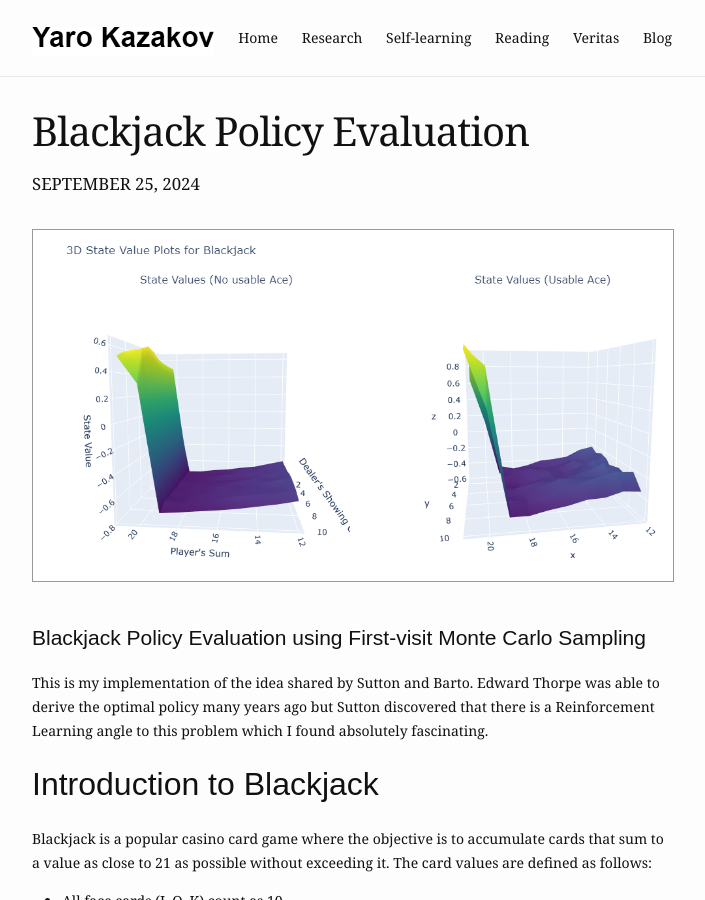
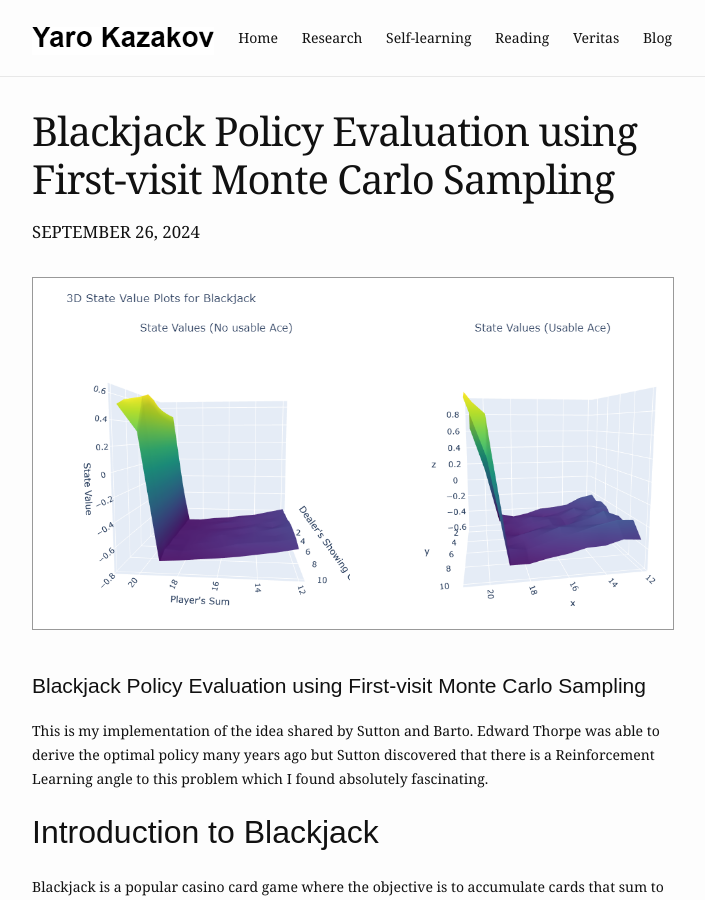
Before and after one commit to eliottvincent/bay, a Jekyll site: the page built from _posts/2024-09-26-Blackjack-policy-evaluation.md, in a window 1280 px wide and 900 px high. Shown: the whole window, without its empty margins (288-993 px from the left). Built offline with Jekyll 4.4.1, drawn with Linux system fonts in a browser that asks for light colours.

Commit message:
Update 2024-09-26-Blackjack-policy-evaluation.md

```diff
--- a/_posts/2024-09-26-Blackjack-policy-evaluation.md
+++ b/_posts/2024-09-26-Blackjack-policy-evaluation.md
@@ -1,7 +1,7 @@
 ---
 layout: post
-title:  "Blackjack Policy Evaluation"
-date:   2024-09-25 10:00:40
+title:  "Blackjack Policy Evaluation using First-visit Monte Carlo Sampling"
+date:   2024-09-26 10:00:40
 self_learning: true
 blurb: "A look at an example post using Bay Jekyll theme."
 og_image: /assets/img/learning/BlackjackPlanes.png
```
